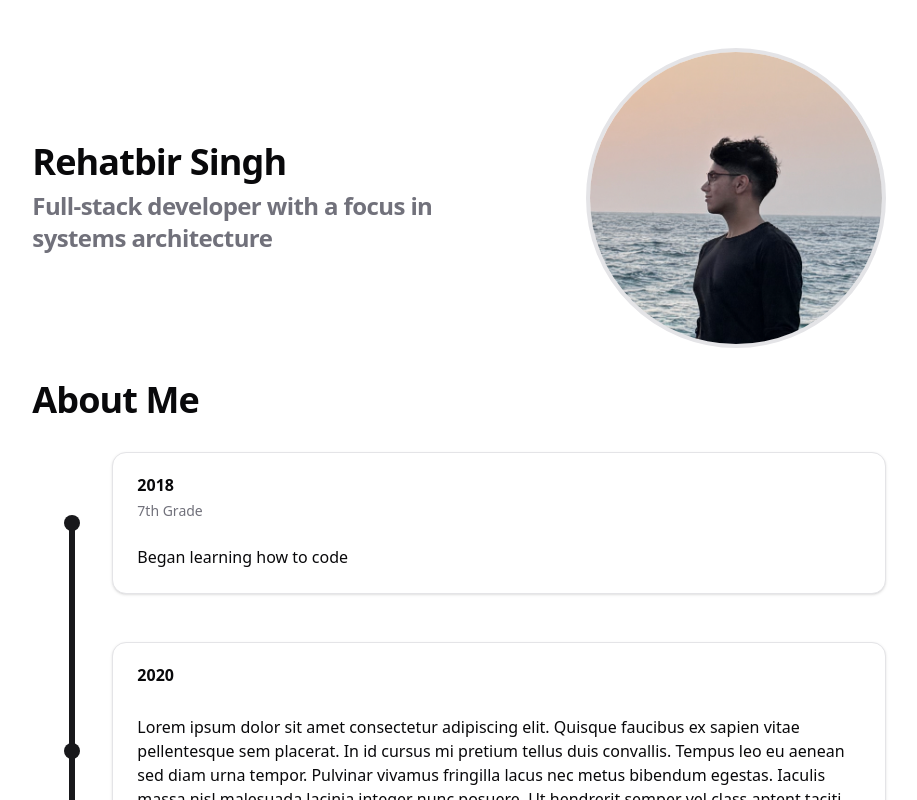
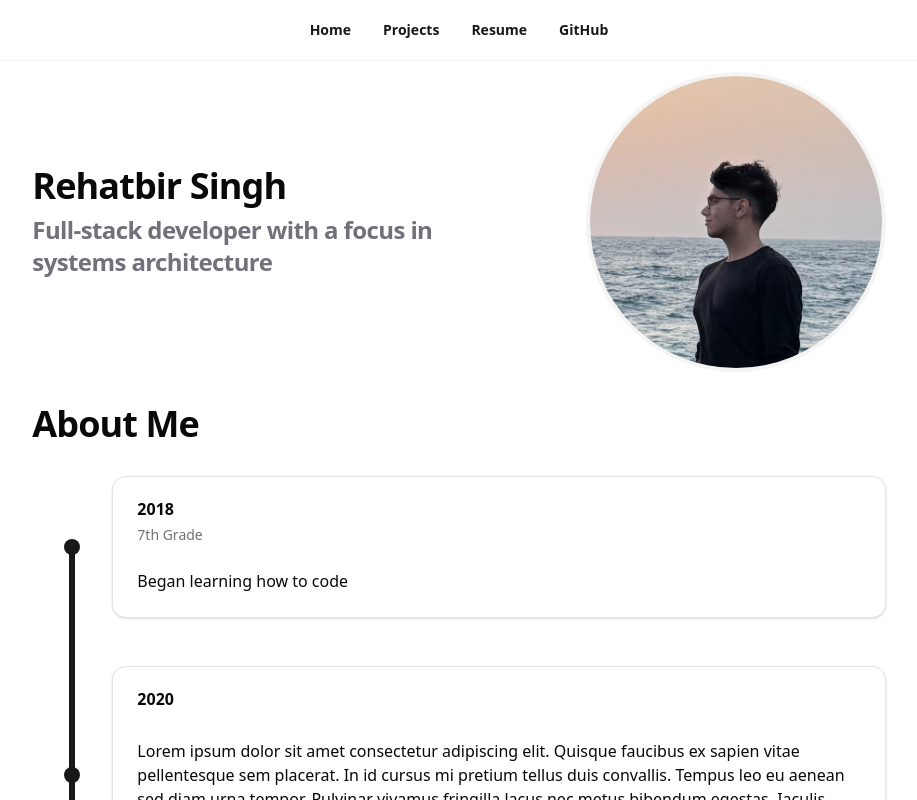
Before and after one commit to MysteryCoder456/rehatsingh.cv, a Next.js app: page / in a window 1280 px wide. Shown: the top 800 px of the page, without its empty margins (181-1098 px from the left). Built offline with nearby package versions, Linux system fonts and the light colour scheme.

Commit message:
feat: added nav bar

```diff
--- /dev/null
+++ b/app/coming-soon/page.tsx
@@ -0,0 +1,10 @@
+export default function ComingSoon() {
+  return (
+    <main className="h-full flex flex-col gap-8 justify-center items-center">
+      <section className="text-center">
+        <h1>🛠️ Under Construction</h1>
+        <h3 className="text-muted-foreground">Check back later</h3>
+      </section>
+    </main>
+  );
+}
--- a/app/layout.tsx
+++ b/app/layout.tsx
@@ -2,6 +2,15 @@
 import { Geist, Geist_Mono } from "next/font/google";
 import "./globals.css";
 import Script from "next/script";
+import {
+  NavigationMenu,
+  NavigationMenuContent,
+  NavigationMenuItem,
+  NavigationMenuLink,
+  NavigationMenuList,
+  NavigationMenuTrigger,
+} from "@/components/ui/navigation-menu";
+import Link from "next/link";
 
 const geistSans = Geist({
   variable: "--font-geist-sans",
@@ -17,6 +26,21 @@
   title: "Rehatbir Singh",
   description: "Full-stack developer, systems architect, and life enthusiast.",
 };
+
+const navBarItems: { name: string; href: string; newTab?: boolean }[] = [
+  { name: "Home", href: "/" },
+  { name: "Projects", href: "/coming-soon" },
+  {
+    name: "Resume",
+    href: "https://docs.rehatsingh.cv/resume.pdf",
+    newTab: true,
+  },
+  {
+    name: "GitHub",
+    href: "https://github.com/MysteryCoder456/rehatsingh.cv",
+    newTab: true,
+  },
+];
 
 export default function RootLayout({
   children,
@@ -35,9 +59,26 @@
       <body
         className={`${geistSans.variable} ${geistMono.variable} antialiased`}
       >
+        <NavigationMenu className="fixed left-1/2 -translate-x-1/2 py-3 bg-background border-b border-b-secondary">
+          <NavigationMenuList className="flex-wrap w-screen gap-4">
+            {navBarItems.map((item) => (
+              <NavigationMenuItem key={item.name}>
+                <NavigationMenuLink asChild>
+                  <Link
+                    href={item.href}
+                    target={item.newTab ? "_blank" : "_self"}
+                  >
+                    {item.name}
+                  </Link>
+                </NavigationMenuLink>
+              </NavigationMenuItem>
+            ))}
+          </NavigationMenuList>
+        </NavigationMenu>
+
         {/* Create a responsive center element for main content */}
         <div className="grid grid-cols-12">
-          <div className="px-4 md:px-0 py-4 min-h-screen col-span-12 md:col-span-10 md:col-start-2 lg:col-span-8 lg:col-start-3 2xl:col-span-6 2xl:col-start-4">
+          <div className="px-4 md:px-0 py-18 min-h-screen col-span-12 md:col-span-10 md:col-start-2 lg:col-span-8 lg:col-start-3 2xl:col-span-6 2xl:col-start-4">
             {children}
           </div>
         </div>
--- a/app/page.tsx
+++ b/app/page.tsx
@@ -5,7 +5,7 @@
   const photoSize = 300;
 
   return (
-    <main className="h-full flex flex-col gap-8 py-8">
+    <main className="h-full flex flex-col gap-8">
       <section className="flex flex-col-reverse gap-4 md:flex-row justify-between items-center">
         <div className="flex flex-col gap-2 max-w-[50%] text-center md:text-start">
           <h1>Rehatbir Singh</h1>
@@ -19,7 +19,7 @@
           alt="Picture of Rehatbir"
           width={photoSize}
           height={photoSize}
-          className="border-4 rounded-full"
+          className="border-4 border-secondary rounded-full"
         />
       </section>
 
--- a/package.json
+++ b/package.json
@@ -10,6 +10,7 @@
     "format": "biome format --write"
   },
   "dependencies": {
+    "@radix-ui/react-navigation-menu": "^1.2.14",
     "class-variance-authority": "^0.7.1",
     "clsx": "^2.1.1",
     "lucide-react": "^0.562.0",
--- /dev/null
+++ b/src/components/ui/navigation-menu.tsx
@@ -0,0 +1,168 @@
+import * as React from "react";
+import * as NavigationMenuPrimitive from "@radix-ui/react-navigation-menu";
+import { cva } from "class-variance-authority";
+import { ChevronDownIcon } from "lucide-react";
+
+import { cn } from "@/lib/utils";
+
+function NavigationMenu({
+  className,
+  children,
+  viewport = true,
+  ...props
+}: React.ComponentProps<typeof NavigationMenuPrimitive.Root> & {
+  viewport?: boolean;
+}) {
+  return (
+    <NavigationMenuPrimitive.Root
+      data-slot="navigation-menu"
+      data-viewport={viewport}
+      className={cn(
+        "group/navigation-menu relative flex max-w-max flex-1 items-center justify-center",
+        className,
+      )}
+      {...props}
+    >
+      {children}
+      {viewport && <NavigationMenuViewport />}
+    </NavigationMenuPrimitive.Root>
+  );
+}
+
+function NavigationMenuList({
+  className,
+  ...props
+}: React.ComponentProps<typeof NavigationMenuPrimitive.List>) {
+  return (
+    <NavigationMenuPrimitive.List
+      data-slot="navigation-menu-list"
+      className={cn(
+        "group flex flex-1 list-none items-center justify-center gap-1",
+        className,
+      )}
+      {...props}
+    />
+  );
+}
+
+function NavigationMenuItem({
+  className,
+  ...props
+}: React.ComponentProps<typeof NavigationMenuPrimitive.Item>) {
+  return (
+    <NavigationMenuPrimitive.Item
+      data-slot="navigation-menu-item"
+      className={cn("relative", className)}
+      {...props}
+    />
+  );
+}
+
+const navigationMenuTriggerStyle = cva(
+  "group inline-flex h-9 w-max items-center justify-center rounded-md bg-background px-4 py-2 text-sm font-medium hover:bg-accent hover:text-accent-foreground focus:bg-accent focus:text-accent-foreground disabled:pointer-events-none disabled:opacity-50 data-[state=open]:hover:bg-accent data-[state=open]:text-accent-foreground data-[state=open]:focus:bg-accent data-[state=open]:bg-accent/50 focus-visible:ring-ring/50 outline-none transition-[color,box-shadow] focus-visible:ring-[3px] focus-visible:outline-1",
+);
+
+function NavigationMenuTrigger({
+  className,
+  children,
+  ...props
+}: React.ComponentProps<typeof NavigationMenuPrimitive.Trigger>) {
+  return (
+    <NavigationMenuPrimitive.Trigger
+      data-slot="navigation-menu-trigger"
+      className={cn(navigationMenuTriggerStyle(), "group", className)}
+      {...props}
+    >
+      {children}{" "}
+      <ChevronDownIcon
+        className="relative top-[1px] ml-1 size-3 transition duration-300 group-data-[state=open]:rotate-180"
+        aria-hidden="true"
+      />
+    </NavigationMenuPrimitive.Trigger>
+  );
+}
+
+function NavigationMenuContent({
+  className,
+  ...props
+}: React.ComponentProps<typeof NavigationMenuPrimitive.Content>) {
+  return (
+    <NavigationMenuPrimitive.Content
+      data-slot="navigation-menu-content"
+      className={cn(
+        "data-[motion^=from-]:animate-in data-[motion^=to-]:animate-out data-[motion^=from-]:fade-in data-[motion^=to-]:fade-out data-[motion=from-end]:slide-in-from-right-52 data-[motion=from-start]:slide-in-from-left-52 data-[motion=to-end]:slide-out-to-right-52 data-[motion=to-start]:slide-out-to-left-52 top-0 left-0 w-full p-2 pr-2.5 md:absolute md:w-auto",
+        "group-data-[viewport=false]/navigation-menu:bg-popover group-data-[viewport=false]/navigation-menu:text-popover-foreground group-data-[viewport=false]/navigation-menu:data-[state=open]:animate-in group-data-[viewport=false]/navigation-menu:data-[state=closed]:animate-out group-data-[viewport=false]/navigation-menu:data-[state=closed]:zoom-out-95 group-data-[viewport=false]/navigation-menu:data-[state=open]:zoom-in-95 group-data-[viewport=false]/navigation-menu:data-[state=open]:fade-in-0 group-data-[viewport=false]/navigation-menu:data-[state=closed]:fade-out-0 group-data-[viewport=false]/navigation-menu:top-full group-data-[viewport=false]/navigation-menu:mt-1.5 group-data-[viewport=false]/navigation-menu:overflow-hidden group-data-[viewport=false]/navigation-menu:rounded-md group-data-[viewport=false]/navigation-menu:border group-data-[viewport=false]/navigation-menu:shadow group-data-[viewport=false]/navigation-menu:duration-200 **:data-[slot=navigation-menu-link]:focus:ring-0 **:data-[slot=navigation-menu-link]:focus:outline-none",
+        className,
+      )}
+      {...props}
+    />
+  );
+}
+
+function NavigationMenuViewport({
+  className,
+  ...props
+}: React.ComponentProps<typeof NavigationMenuPrimitive.Viewport>) {
+  return (
+    <div
+      className={cn(
+        "absolute top-full left-0 isolate z-50 flex justify-center",
+      )}
+    >
+      <NavigationMenuPrimitive.Viewport
+        data-slot="navigation-menu-viewport"
+        className={cn(
+          "origin-top-center bg-popover text-popover-foreground data-[state=open]:animate-in data-[state=closed]:animate-out data-[state=closed]:zoom-out-95 data-[state=open]:zoom-in-90 relative mt-1.5 h-[var(--radix-navigation-menu-viewport-height)] w-full overflow-hidden rounded-md border shadow md:w-[var(--radix-navigation-menu-viewport-width)]",
+          className,
+        )}
+        {...props}
+      />
+    </div>
+  );
+}
+
+function NavigationMenuLink({
+  className,
+  ...props
+}: React.ComponentProps<typeof NavigationMenuPrimitive.Link>) {
+  return (
+    <NavigationMenuPrimitive.Link
+      data-slot="navigation-menu-link"
+      className={cn(
+        "data-[active=true]:focus:bg-accent data-[active=true]:hover:bg-accent data-[active=true]:bg-accent/50 data-[active=true]:text-accent-foreground hover:bg-accent hover:text-accent-foreground focus:bg-accent focus:text-accent-foreground focus-visible:ring-ring/50 [&_svg:not([class*='text-'])]:text-muted-foreground flex flex-col gap-1 rounded-sm p-2 text-sm transition-all outline-none focus-visible:ring-[3px] focus-visible:outline-1 [&_svg:not([class*='size-'])]:size-4",
+        className,
+      )}
+      {...props}
+    />
+  );
+}
+
+function NavigationMenuIndicator({
+  className,
+  ...props
+}: React.ComponentProps<typeof NavigationMenuPrimitive.Indicator>) {
+  return (
+    <NavigationMenuPrimitive.Indicator
+      data-slot="navigation-menu-indicator"
+      className={cn(
+        "data-[state=visible]:animate-in data-[state=hidden]:animate-out data-[state=hidden]:fade-out data-[state=visible]:fade-in top-full z-[1] flex h-1.5 items-end justify-center overflow-hidden",
+        className,
+      )}
+      {...props}
+    >
+      <div className="bg-border relative top-[60%] h-2 w-2 rotate-45 rounded-tl-sm shadow-md" />
+    </NavigationMenuPrimitive.Indicator>
+  );
+}
+
+export {
+  NavigationMenu,
+  NavigationMenuList,
+  NavigationMenuItem,
+  NavigationMenuContent,
+  NavigationMenuTrigger,
+  NavigationMenuLink,
+  NavigationMenuIndicator,
+  NavigationMenuViewport,
+  navigationMenuTriggerStyle,
+};
```
Also changed, not shown: 1 other file (tests, documents, lock files or other folders).
